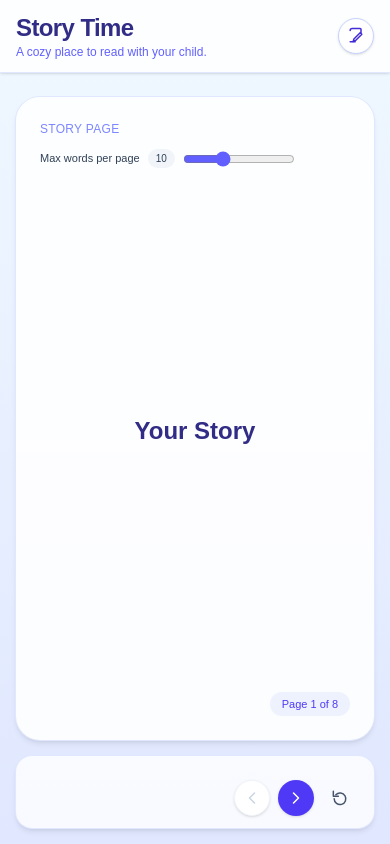
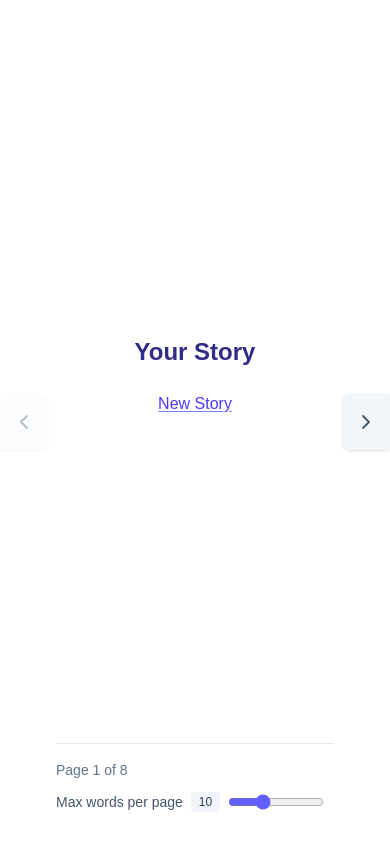
Before and after one commit to jervinjustin1984/story-time, a Next.js app: page / in a window 390 px wide. Built offline with nearby package versions, Linux system fonts and the light colour scheme.

Commit message:
made full page view

```diff
--- a/src/app/page.tsx
+++ b/src/app/page.tsx
@@ -364,60 +364,9 @@ export default function Home() {
         </div>
       </aside>
 
-      {/* Main content */}
-      <div className="flex flex-1 flex-col">
-        {/* Mobile header */}
-        <header className="flex items-center justify-between border-b border-indigo-100 bg-white/80 px-4 py-3 shadow-sm backdrop-blur md:px-8">
-          <div>
-            <h1 className="text-2xl font-bold tracking-tight text-indigo-900 md:text-3xl">
-              Story Time
-            </h1>
-            <p className="text-xs text-indigo-500 md:text-sm">
-              A cozy place to read with your child.
-            </p>
-          </div>
-
-          <button
-            type="button"
-            onClick={() => setIsConfigOpen((open) => !open)}
-            aria-label={isConfigOpen ? "Close story generator" : "Open story generator"}
-            className="inline-flex h-9 w-9 items-center justify-center rounded-full border border-indigo-200 bg-white text-indigo-700 shadow-sm hover:bg-indigo-50 focus:outline-none focus:ring-2 focus:ring-indigo-300 md:hidden"
-          >
-            <span className="sr-only">
-              {isConfigOpen ? "Hide story generator" : "Show story generator"}
-            </span>
-            <svg
-              className="h-5 w-5"
-              viewBox="0 0 24 24"
-              fill="none"
-              xmlns="http://www.w3.org/2000/svg"
-              aria-hidden="true"
-            >
-              <path
-                d="M5 5.5C5 4.12 6.12 3 7.5 3H17a1 1 0 0 1 1 1v4.5"
-                stroke="currentColor"
-                strokeWidth="1.8"
-                strokeLinecap="round"
-                strokeLinejoin="round"
-              />
-              <path
-                d="M5 19h6"
-                stroke="currentColor"
-                strokeWidth="1.8"
-                strokeLinecap="round"
-              />
-              <path
-                d="M9.5 15.5L17 8l2 2-7.5 7.5-3 1 1-3Z"
-                stroke="currentColor"
-                strokeWidth="1.8"
-                strokeLinecap="round"
-                strokeLinejoin="round"
-              />
-            </svg>
-          </button>
-        </header>
-
-        {/* Mobile settings left panel + backdrop */}
+      {/* Main content - full screen book */}
+      <div className="flex min-h-screen flex-1 flex-col">
+        {/* Mobile/overlay config panel */}
         {isConfigOpen && (
           <>
             <div
@@ -616,121 +565,19 @@ export default function Home() {
           </>
         )}
 
-        {/* Story area */}
-        <main className="flex flex-1 flex-col px-4 pb-4 pt-6 md:px-10 md:pb-8 md:pt-10">
-          <section className="flex-1 rounded-3xl bg-white/90 p-6 shadow-md ring-1 ring-indigo-100 md:p-10">
-            <div className="flex h-full flex-col">
-              <div className="mb-4 flex flex-col gap-3 sm:flex-row sm:items-center sm:justify-between">
-                <div className="text-xs font-medium uppercase tracking-wide text-indigo-400 md:text-sm">
-                  Story page
-                </div>
-
-                <div className="flex flex-col items-start gap-1 text-[11px] text-slate-500 sm:flex-row sm:items-center sm:gap-3 md:text-xs">
-                  <span className="hidden sm:inline">
-                    {words.length} words total
-                  </span>
-                  <div className="flex items-center gap-2">
-                      <span className="font-medium text-slate-700">
-                      Max words per page
-                    </span>
-                    <span className="rounded-full bg-slate-100 px-2 py-0.5 text-[10px] font-medium text-slate-700">
-                      {maxWordsPerPage}
-                    </span>
-                    <input
-                      type="range"
-                      min={5}
-                      max={20}
-                      step={1}
-                      value={maxWordsPerPage}
-                      onChange={(e) => {
-                        setMaxWordsPerPage(Number(e.target.value));
-                        goToPage(0);
-                      }}
-                      className="w-28 accent-indigo-500 sm:w-32"
-                    />
-                  </div>
-                </div>
-              </div>
-
-              <div className="flex-1 flex items-center justify-center">
-                {currentPage === 0 ? (
-                  <p className="mx-auto max-w-3xl text-center text-2xl font-semibold leading-snug text-indigo-900 sm:text-3xl md:text-[2.5rem] lg:text-[3rem]">
-                    {storyTitle || "Your Story"}
-                  </p>
-                ) : currentPage === totalPages - 1 ? (
-                  <p className="mx-auto max-w-3xl text-center text-2xl font-semibold italic text-slate-600 sm:text-3xl md:text-[2.5rem] lg:text-[3rem]">
-                    The End
-                  </p>
-                ) : (
-                  <p className="mx-auto max-w-3xl text-center text-2xl leading-relaxed text-slate-900 sm:text-3xl md:text-[2.5rem] md:leading-snug lg:text-[3rem] lg:leading-snug">
-                    {currentPageLines.map((line, index) => (
-                      <span key={index}>
-                        {line}
-                        {index < currentPageLines.length - 1 && <br />}
-                      </span>
-                    ))}
-                  </p>
-                )}
-              </div>
-
-              <div className="mt-4 flex justify-end text-[11px] font-medium text-indigo-600 md:text-xs">
-                <span className="inline-flex h-6 items-center rounded-full bg-indigo-50 px-3">
-                  Page {currentPage + 1} of {totalPages}
-                </span>
-              </div>
-            </div>
-          </section>
-
-          {/* Navigation */}
-          <nav className="mt-4 flex flex-col items-center gap-3 rounded-2xl bg-white/80 px-4 py-3 text-sm text-slate-700 shadow-md ring-1 ring-indigo-100 md:mt-6 md:flex-row md:justify-between md:px-6 md:py-4">
-            <div className="flex items-center gap-2 text-[11px] text-slate-500 md:text-xs">
-              <span className="hidden md:inline">
-                {words.length} words total
-              </span>
-            </div>
-
-            <div className="flex w-full items-center justify-end gap-2 md:w-auto">
-              <button
-                type="button"
-                onClick={handleStartOver}
-                title="Start over"
-                className="hidden h-9 w-9 items-center justify-center rounded-full border border-transparent text-slate-600 hover:border-slate-200 hover:bg-slate-50 md:inline-flex"
-              >
-                <span className="sr-only">Start over</span>
-                <svg
-                  className="h-5 w-5"
-                  viewBox="0 0 24 24"
-                  fill="none"
-                  xmlns="http://www.w3.org/2000/svg"
-                  aria-hidden="true"
-                >
-                  <path
-                    d="M4 4v6h6"
-                    stroke="currentColor"
-                    strokeWidth="1.8"
-                    strokeLinecap="round"
-                    strokeLinejoin="round"
-                  />
-                  <path
-                    d="M5 13a7 7 0 1 0 2-5"
-                    stroke="currentColor"
-                    strokeWidth="1.8"
-                    strokeLinecap="round"
-                    strokeLinejoin="round"
-                  />
-                </svg>
-              </button>
-
+        {/* Book - full screen */}
+        <main className="relative flex min-h-screen flex-1 flex-col bg-white">
+          <section className="relative flex min-h-screen flex-1 flex-col">
+            {/* Left / Right nav - vertically centered on edges */}
             <button
               type="button"
               onClick={handlePrevious}
               disabled={currentPage === 0}
-                title="Previous page"
-                className="inline-flex h-9 w-9 items-center justify-center rounded-full border border-slate-200 bg-white text-slate-700 shadow-sm hover:bg-slate-50 disabled:cursor-not-allowed disabled:border-slate-100 disabled:text-slate-300"
+              aria-label="Previous page"
+              className="absolute left-0 top-1/2 z-10 flex h-14 w-12 -translate-y-1/2 items-center justify-center rounded-r-lg bg-slate-100/90 text-slate-600 shadow-sm transition hover:bg-slate-200 disabled:pointer-events-none disabled:opacity-40 md:h-16 md:w-14"
             >
-                <span className="sr-only">Previous page</span>
               <svg
-                  className="h-5 w-5"
+                className="h-6 w-6 md:h-7 md:w-7"
                 viewBox="0 0 24 24"
                 fill="none"
                 xmlns="http://www.w3.org/2000/svg"
@@ -745,17 +592,15 @@ export default function Home() {
                 />
               </svg>
             </button>
-
             <button
               type="button"
               onClick={handleNext}
               disabled={currentPage >= totalPages - 1}
-                title="Next page"
-                className="inline-flex h-9 w-9 items-center justify-center rounded-full border border-transparent bg-indigo-600 text-white shadow-sm hover:bg-indigo-700 disabled:cursor-not-allowed disabled:bg-indigo-200"
+              aria-label="Next page"
+              className="absolute right-0 top-1/2 z-10 flex h-14 w-12 -translate-y-1/2 items-center justify-center rounded-l-lg bg-slate-100/90 text-slate-600 shadow-sm transition hover:bg-slate-200 disabled:pointer-events-none disabled:opacity-40 md:h-16 md:w-14"
             >
-                <span className="sr-only">Next page</span>
               <svg
-                  className="h-5 w-5"
+                className="h-6 w-6 md:h-7 md:w-7"
                 viewBox="0 0 24 24"
                 fill="none"
                 xmlns="http://www.w3.org/2000/svg"
@@ -771,38 +616,84 @@ export default function Home() {
               </svg>
             </button>
 
+            {/* Story content - centered */}
+            <div className="flex flex-1 flex-col px-14 py-8 md:px-20 md:py-12">
+              <div className="flex flex-1 flex-col items-center justify-center">
+                {currentPage === 0 ? (
+                  <div className="flex flex-col items-center gap-6">
+                    <p className="mx-auto max-w-3xl text-center text-2xl font-semibold leading-snug text-indigo-900 sm:text-3xl md:text-[2.5rem] lg:text-[3rem]">
+                      {storyTitle || "Your Story"}
+                    </p>
+                    <button
+                      type="button"
+                      onClick={() => setIsConfigOpen(true)}
+                      className="text-base font-medium text-indigo-600 underline decoration-indigo-400 underline-offset-2 hover:text-indigo-700 hover:decoration-indigo-500"
+                    >
+                      New Story
+                    </button>
+                  </div>
+                ) : currentPage === totalPages - 1 ? (
+                  <div className="flex flex-col items-center gap-6">
+                    <p className="mx-auto max-w-3xl text-center text-2xl font-semibold italic text-slate-600 sm:text-3xl md:text-[2.5rem] lg:text-[3rem]">
+                      The End
+                    </p>
+                    <div className="flex flex-wrap items-center justify-center gap-4">
                       <button
                         type="button"
                         onClick={handleStartOver}
-                title="Start over"
-                className="inline-flex h-9 w-9 items-center justify-center rounded-full border border-transparent text-slate-600 hover:border-slate-200 hover:bg-slate-50 md:hidden"
+                        className="text-base font-medium text-indigo-600 underline decoration-indigo-400 underline-offset-2 hover:text-indigo-700 hover:decoration-indigo-500"
                       >
-                <span className="sr-only">Start over</span>
-                <svg
-                  className="h-5 w-5"
-                  viewBox="0 0 24 24"
-                  fill="none"
-                  xmlns="http://www.w3.org/2000/svg"
-                  aria-hidden="true"
+                        Start Over
+                      </button>
+                      <button
+                        type="button"
+                        onClick={() => setIsConfigOpen(true)}
+                        className="text-base font-medium text-indigo-600 underline decoration-indigo-400 underline-offset-2 hover:text-indigo-700 hover:decoration-indigo-500"
                       >
-                  <path
-                    d="M4 4v6h6"
-                    stroke="currentColor"
-                    strokeWidth="1.8"
-                    strokeLinecap="round"
-                    strokeLinejoin="round"
-                  />
-                  <path
-                    d="M5 13a7 7 0 1 0 2-5"
-                    stroke="currentColor"
-                    strokeWidth="1.8"
-                    strokeLinecap="round"
-                    strokeLinejoin="round"
-                  />
-                </svg>
+                        New Story
                       </button>
                     </div>
-          </nav>
+                  </div>
+                ) : (
+                  <p className="mx-auto max-w-3xl text-center text-2xl leading-relaxed text-slate-900 sm:text-3xl md:text-[2.5rem] md:leading-snug lg:text-[3rem] lg:leading-snug">
+                    {currentPageLines.map((line, index) => (
+                      <span key={index}>
+                        {line}
+                        {index < currentPageLines.length - 1 && <br />}
+                      </span>
+                    ))}
+                  </p>
+                )}
+              </div>
+
+              {/* Footer: page counter + max words per page */}
+              <div className="mt-6 flex flex-wrap items-center justify-between gap-3 border-t border-slate-200 pt-4">
+                <span className="text-sm font-medium text-slate-500">
+                  Page {currentPage + 1} of {totalPages}
+                </span>
+                <div className="flex items-center gap-2">
+                  <span className="text-sm font-medium text-slate-600">
+                    Max words per page
+                  </span>
+                  <span className="rounded bg-slate-100 px-2 py-0.5 text-xs font-medium text-slate-700">
+                    {maxWordsPerPage}
+                  </span>
+                  <input
+                    type="range"
+                    min={5}
+                    max={20}
+                    step={1}
+                    value={maxWordsPerPage}
+                    onChange={(e) => {
+                      setMaxWordsPerPage(Number(e.target.value));
+                      goToPage(0);
+                    }}
+                    className="w-24 accent-indigo-500 md:w-28"
+                  />
+                </div>
+              </div>
+            </div>
+          </section>
         </main>
       </div>
     </div>
```
Lines whose indentation alone changed are shown as unchanged.
